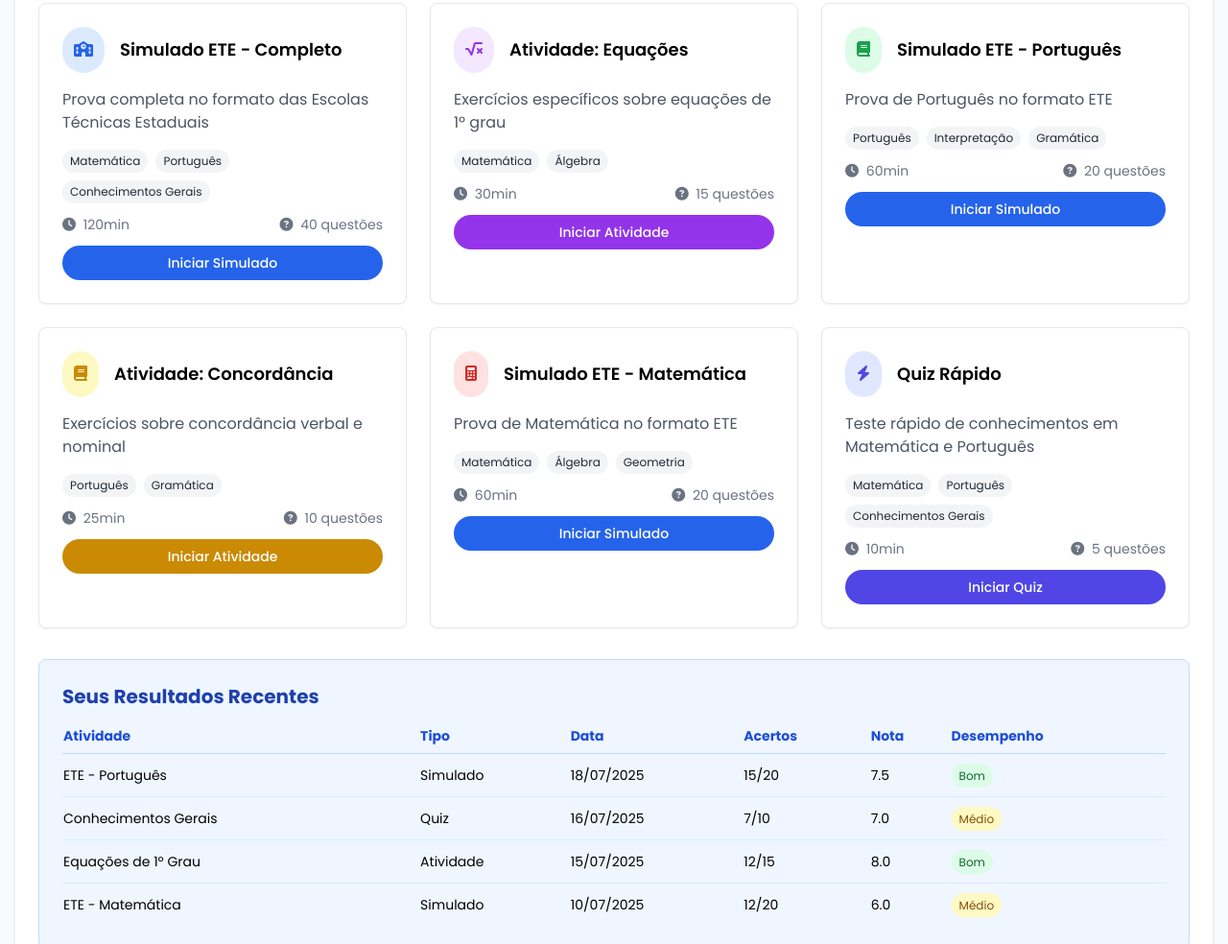
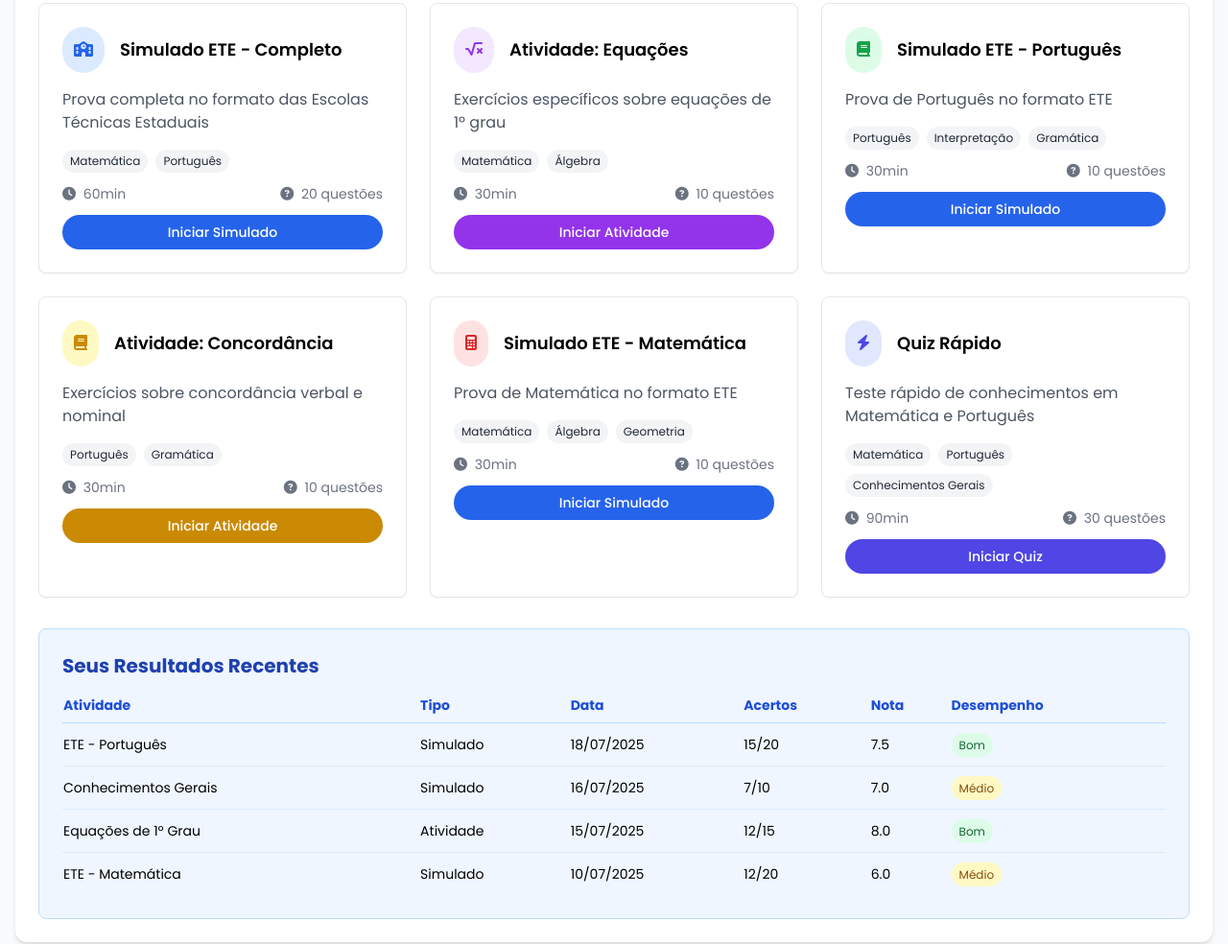
Before and after one commit to Joaquim1402/STARTEC, a plain HTML site: page index.html in a window 1280 px wide. Shown: the part 553-1537 px from the top of the page at 96% size. Drawn offline with nearby package versions, Linux system fonts and the light colour scheme.

Commit message:
Update index.html

```diff
--- a/index.html
+++ b/index.html
@@ -207,11 +207,10 @@
                             <div class="flex flex-wrap gap-2 mb-3">
                                 <span class="bg-gray-100 text-gray-800 text-xs px-2 py-1 rounded-full">Matemática</span>
                                 <span class="bg-gray-100 text-gray-800 text-xs px-2 py-1 rounded-full">Português</span>
-                                <span class="bg-gray-100 text-gray-800 text-xs px-2 py-1 rounded-full">Conhecimentos Gerais</span>
                             </div>
                             <div class="flex justify-between items-center mb-3">
-                                <span class="text-sm text-gray-500"><i class="fas fa-clock mr-1"></i> 120min</span>
-                                <span class="text-sm text-gray-500"><i class="fas fa-question-circle mr-1"></i> 40 questões</span>
+                                <span class="text-sm text-gray-500"><i class="fas fa-clock mr-1"></i> 60min</span>
+                                <span class="text-sm text-gray-500"><i class="fas fa-question-circle mr-1"></i> 20 questões</span>
                             </div>
                             <button class="w-full bg-blue-600 hover:bg-blue-700 text-white px-4 py-2 rounded-full text-sm font-medium">Iniciar Simulado</button>
                         </div>
@@ -231,7 +230,7 @@
                             </div>
                             <div class="flex justify-between items-center mb-3">
                                 <span class="text-sm text-gray-500"><i class="fas fa-clock mr-1"></i> 30min</span>
-                                <span class="text-sm text-gray-500"><i class="fas fa-question-circle mr-1"></i> 15 questões</span>
+                                <span class="text-sm text-gray-500"><i class="fas fa-question-circle mr-1"></i> 10 questões</span>
                             </div>
                             <button class="w-full bg-purple-600 hover:bg-purple-700 text-white px-4 py-2 rounded-full text-sm font-medium">Iniciar Atividade</button>
                         </div>
@@ -251,8 +250,8 @@
                                 <span class="bg-gray-100 text-gray-800 text-xs px-2 py-1 rounded-full">Gramática</span>
                             </div>
                             <div class="flex justify-between items-center mb-3">
-                                <span class="text-sm text-gray-500"><i class="fas fa-clock mr-1"></i> 60min</span>
-                                <span class="text-sm text-gray-500"><i class="fas fa-question-circle mr-1"></i> 20 questões</span>
+                                <span class="text-sm text-gray-500"><i class="fas fa-clock mr-1"></i> 30min</span>
+                                <span class="text-sm text-gray-500"><i class="fas fa-question-circle mr-1"></i> 10 questões</span>
                             </div>
                             <button class="w-full bg-blue-600 hover:bg-blue-700 text-white px-4 py-2 rounded-full text-sm font-medium">Iniciar Simulado</button>
                         </div>
@@ -271,7 +270,7 @@
                                 <span class="bg-gray-100 text-gray-800 text-xs px-2 py-1 rounded-full">Gramática</span>
                             </div>
                             <div class="flex justify-between items-center mb-3">
-                                <span class="text-sm text-gray-500"><i class="fas fa-clock mr-1"></i> 25min</span>
+                                <span class="text-sm text-gray-500"><i class="fas fa-clock mr-1"></i> 30min</span>
                                 <span class="text-sm text-gray-500"><i class="fas fa-question-circle mr-1"></i> 10 questões</span>
                             </div>
                             <button class="w-full bg-yellow-600 hover:bg-yellow-700 text-white px-4 py-2 rounded-full text-sm font-medium">Iniciar Atividade</button>
@@ -292,13 +291,13 @@
                                 <span class="bg-gray-100 text-gray-800 text-xs px-2 py-1 rounded-full">Geometria</span>
                             </div>
                             <div class="flex justify-between items-center mb-3">
-                                <span class="text-sm text-gray-500"><i class="fas fa-clock mr-1"></i> 60min</span>
-                                <span class="text-sm text-gray-500"><i class="fas fa-question-circle mr-1"></i> 20 questões</span>
+                                <span class="text-sm text-gray-500"><i class="fas fa-clock mr-1"></i> 30min</span>
+                                <span class="text-sm text-gray-500"><i class="fas fa-question-circle mr-1"></i> 10 questões</span>
                             </div>
                             <button class="w-full bg-blue-600 hover:bg-blue-700 text-white px-4 py-2 rounded-full text-sm font-medium">Iniciar Simulado</button>
                         </div>
 
-                        <!-- Quiz Rápido -->
+                        <!-- Simulado IFPE - Completo -->
                         <div class="feature-card bg-white border border-gray-200 rounded-lg p-6 shadow-sm hover:shadow-md">
                             <div class="flex items-center mb-4">
                                 <div class="bg-indigo-100 p-3 rounded-full mr-4">
@@ -313,8 +312,8 @@
                                 <span class="bg-gray-100 text-gray-800 text-xs px-2 py-1 rounded-full">Conhecimentos Gerais</span>
                             </div>
                             <div class="flex justify-between items-center mb-3">
-                                <span class="text-sm text-gray-500"><i class="fas fa-clock mr-1"></i> 10min</span>
-                                <span class="text-sm text-gray-500"><i class="fas fa-question-circle mr-1"></i> 5 questões</span>
+                                <span class="text-sm text-gray-500"><i class="fas fa-clock mr-1"></i> 90min</span>
+                                <span class="text-sm text-gray-500"><i class="fas fa-question-circle mr-1"></i> 30 questões</span>
                             </div>
                             <button class="w-full bg-indigo-600 hover:bg-indigo-700 text-white px-4 py-2 rounded-full text-sm font-medium">Iniciar Quiz</button>
                         </div>
@@ -347,7 +346,7 @@
                                     </tr>
                                     <tr class="text-sm border-b border-blue-100">
                                         <td class="py-3">Conhecimentos Gerais</td>
-                                        <td class="py-3">Quiz</td>
+                                        <td class="py-3">Simulado</td>
                                         <td class="py-3">16/07/2025</td>
                                         <td class="py-3">7/10</td>
                                         <td class="py-3">7.0</td>
```
